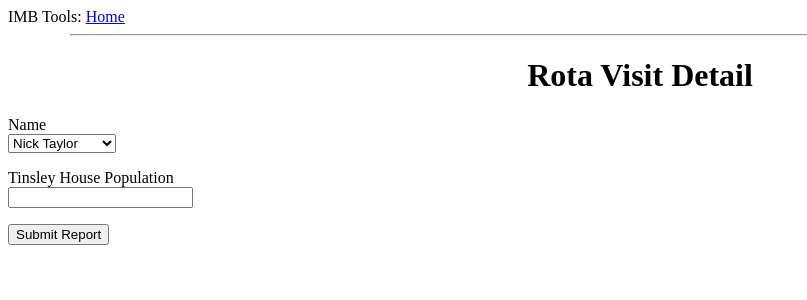
After one commit to NickPTaylor/imbtools, a Flask app: page /report/compose in a window 1280 px wide. The commit adds this page. Shown: the top 300 px of the page, without its empty margins (0-807 px from the left). Run offline with Flask 2, Linux system fonts and the light colour scheme; parts of the project's set-up code (start-up, migrations or seed data) failed here and were passed over.

Commit message:
Add first bit of form for rota report
- Configuration class added.
- A couple of fields are defined in the forms.
- Template to render the fields created.

```diff
--- a/app/__init__.py
+++ b/app/__init__.py
@@ -9,7 +9,10 @@ from flask import Flask
 from app.main import BP as MAIN_BP
 from app.report import BP as ROTA_REPORT_BP
 
+from config import Config
+
 __version__ = pkg_resources.get_distribution('imbtools').version
+
 
 def create_app(test_config=None):
     """
@@ -25,12 +28,11 @@ def create_app(test_config=None):
 
     # Get configuration.
     if test_config is None:
-        app.config.from_pyfile('config.py', silent=True)
+        app.config.from_object(Config)
     else:
         app.config.from_mapping(test_config)
 
     # Register blueprints.
     app.register_blueprint(MAIN_BP)
-    app.register_blueprint(ROTA_REPORT_BP)
-
+    app.register_blueprint(ROTA_REPORT_BP, url_prefix='/report')
     return app
--- /dev/null
+++ b/app/report/forms.py
@@ -0,0 +1,22 @@
+"""
+Forms for report blueprint.
+"""
+
+from flask_wtf import FlaskForm
+from wtforms import SelectField, SubmitField, IntegerField
+from wtforms.validators import DataRequired, NumberRange, InputRequired
+
+IMB_MEMBERS = [(1, 'Nick Taylor'),
+               (2, 'Jeremy Colwill'),
+               (3, 'Anne Duffy')]
+
+
+class ReportForm(FlaskForm):
+    """
+    Form for rota report submission.
+    """
+    name = SelectField('Name', choices=IMB_MEMBERS, coerce=int,
+                       validators=[DataRequired()])
+    th_pop = IntegerField('Tinsley House Population',
+                          validators=[InputRequired(), NumberRange(min=0)])
+    submit = SubmitField('Submit Report')
--- a/app/report/routes.py
+++ b/app/report/routes.py
@@ -1,18 +1,33 @@
 """
-Routes for rota report blueprint.
+Routes for report blueprint.
 """
 
 import datetime
 
-from flask import render_template
+from flask import render_template, flash, redirect, url_for
 
 from app.report import BP
+from app.report.forms import ReportForm
+
+@BP.route('/compose', methods=['GET', 'POST'])
+def compose_report():
+    """
+    Compose rota report.
+
+    :return: A composed submission.
+    :rtype: html
+    """
+    form = ReportForm()
+    if form.validate_on_submit():
+        flash('Report created')
+        return redirect(url_for('report.view_report'))
+    return render_template('compose_report.html', form=form)
 
 
-@BP.route('/report')
-def index():
+@BP.route('/view')
+def view_report():
     """
-    Rota report.
+    View rota report.
 
     :return: A report.
     :rtype: html
@@ -48,5 +63,5 @@ def index():
         },
     ]
 
-    return render_template('rota_report.html', member=member, visit=visit,
+    return render_template('view_report.html', member=member, visit=visit,
                            acdts=acdts)
--- a/app/templates/base.html
+++ b/app/templates/base.html
@@ -11,6 +11,15 @@
 </head>
 <body>
     <div>IMB Tools: <a href="{{ url_for('main.index') }}">Home</a></div>
-    <hr>
+    <hr />
+    {% with messages = get_flashed_messages() %}
+        {% if messages %}
+            <ul>
+                {% for message in messages %}
+                    <li>{{ message }}</li>
+                {% endfor %}
+            </ul>
+        {% endif %}
+    {% endwith %}
     {% block content %}{% endblock %}
 </body>
--- /dev/null
+++ b/app/templates/compose_report.html
@@ -0,0 +1,25 @@
+{% extends "base.html" %}
+
+{% block content %}
+    <h1>Rota Visit Detail</h1>
+    <form action="" method="post" novalidate>
+        {{ form.hidden_tag() }}
+        <p>
+            {{ form.name.label }} <br />
+            {{ form.name }}
+            {% for error in form.name.errors %}
+                <span style="color: red;">[{{ error }}]</span>
+            {% endfor %}
+        </p>
+        <p>
+            {{ form.th_pop.label }} <br />
+            {{ form.th_pop(size = 32) }}
+            {% for error in form.th_pop.errors %}
+                <span style="color: red;">[{{ error }}]</span>
+            {% endfor %}
+        </p>
+        <p>
+            {{ form.submit() }}
+        </p>
+    </form>
+{% endblock %}
```
Also changed, not shown: config.py (added, +11 -0 lines), requirements.txt (+8 -1 lines), app/templates/view_report.html (renamed from app/templates/rota_report.html), 1 other file.
